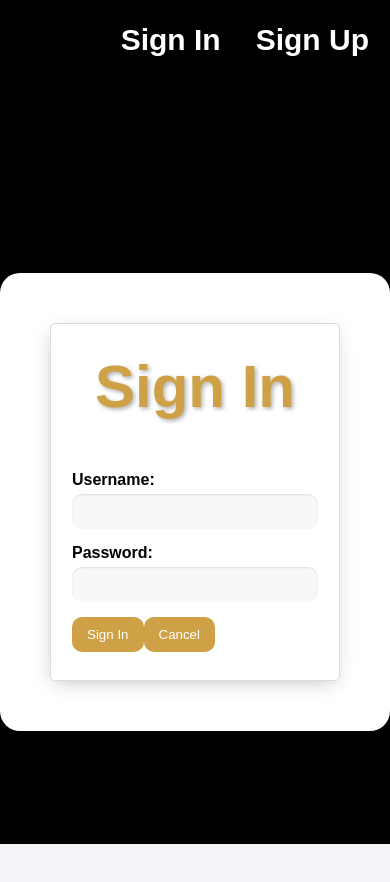
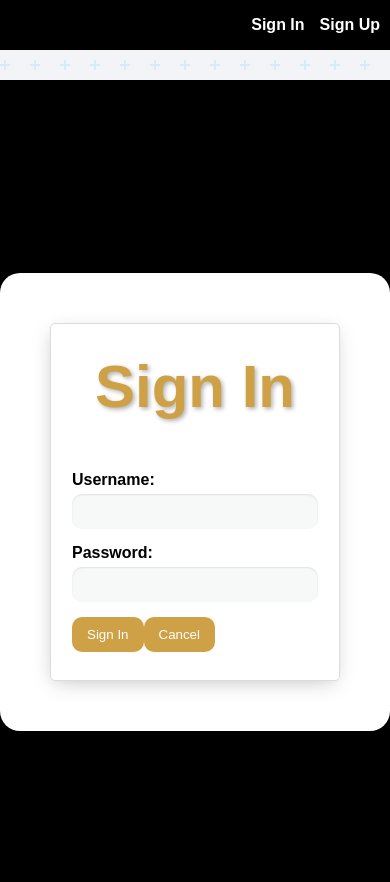
Before and after one commit to qhoang2373/sneaker-vault-front-end, a React (Vite) app: page /signin in a window 390 px wide. Shown: the top 882 px of the page. Before the commit the page ends 844 px from the top, so only its background shows below. Built offline with nearby package versions, Linux system fonts and the light colour scheme; no server answers.

Commit message:
add media queries for sneaker vault front end

```diff
--- a/src/components/NavBar/NavBar.module.css
+++ b/src/components/NavBar/NavBar.module.css
@@ -46,3 +46,42 @@
       font-size: 15px;
     }
   }
+
+  /* MEDIA QUERIES */
+
+  @media (max-width: 768px) {
+    .container {
+        height: 60px;
+        padding: 10px 15px;
+    }
+    .container ul li {
+        font-size: 20px;
+        margin-left: 20px;
+    }
+    .container img {
+        width: 40px;
+    }
+}
+
+@media (max-width: 480px) {
+    .container {
+        height: 50px;
+        padding: 10px;
+    }
+    .container ul li {
+        font-size: 16px;
+        margin-left: 15px;
+    }
+    .container img {
+        width: 35px;
+    }
+
+    @media only screen and (max-width: 414px) {
+        .container ul {
+            padding-left: 0px;
+        }
+        .container li {
+            font-size: 15px;
+        }
+    }
+}
--- a/src/components/SneakerForm/SneakerForm.module.css
+++ b/src/components/SneakerForm/SneakerForm.module.css
@@ -52,3 +52,39 @@
     outline: none;
     border: 1px solid #3498db;
   }
+
+  /* MEDIA QUERIES  */
+
+@media (max-width: 768px) {
+    /* For the form within this component */
+    form {
+        width: 95%; /* Adjust form width */
+        padding: 15px 15px 20px 15px; /* Adjust form padding */
+    }
+
+    /* Adjust input/textarea/button sizes within THIS form */
+    .container input,
+    .container textarea,
+    .container select,
+    .container button {
+        width: 100%; /* Ensure form elements are full width */
+        font-size: 16px; /* Smaller font for inputs */
+        padding: 10px 12px; /* Smaller padding */
+    }
+}
+
+@media (max-width: 480px) {
+    /* Further adjustments for the form */
+    form {
+        padding: 10px 10px 15px 10px;
+    }
+
+    /* Further adjustments for form elements */
+    .container input,
+    .container textarea,
+    .container select,
+    .container button {
+        font-size: 14px;
+        padding: 8px 10px;
+    }
+}
--- a/src/components/SneakerList/SneakerList.module.css
+++ b/src/components/SneakerList/SneakerList.module.css
@@ -57,3 +57,47 @@ body {
   color: black;
   line-height: 1.4;
 }
+
+/* MEDIA QUERIES */
+
+@media (max-width: 768px) {
+    .container {
+        flex-direction: column; /* This is the key change */
+        padding: 15px;
+        gap: 15px;
+        height: auto;
+        min-height: 100vh;
+    }
+
+    .container a { /* Card width */
+        width: 90%;
+        max-width: 400px;
+    }
+
+    .container article header h2 {
+        font-size: 1.2rem;
+    }
+
+    .container article header p,
+    .container article p {
+        font-size: 0.85rem;
+    }
+}
+
+@media (max-width: 480px) {
+    .container {
+        padding: 10px;
+        gap: 10px;
+    }
+
+    .container a {
+        width: 95%;
+    }
+
+    /* You might want to adjust font sizes more here,
+       but you also have global h1/h3/p rules.
+       If this h2 should be smaller than the global h1, keep it here. */
+    .container article header h2 {
+        font-size: 1rem; /* Example: even smaller for mobile */
+    }
+}
--- a/src/index.css
+++ b/src/index.css
@@ -5,7 +5,8 @@
 html, body {
   margin: 0;
   height: 100%;
-  overflow: hidden;
+  /* It's good to have `overflow: auto;` on the body if content might exceed viewport height.
+     Removed `overflow: hidden;` from here as it conflicted with `body { overflow: auto; }` below. */
   background-color: #f2f4f8;
   -webkit-font-smoothing: antialiased;
   -moz-osx-font-smoothing: grayscale;
@@ -23,8 +24,8 @@ html, body {
 }
 
 body {
-  overflow: auto;
-  padding-top: 80px;
+  overflow: auto; /* This allows scrolling if content overflows the viewport */
+  padding-top: 80px; /* This padding is likely to prevent content from going under your fixed NavBar */
 }
 
 article img {
```
Also changed, not shown: 1 other file (tests, documents, lock files or other folders).
